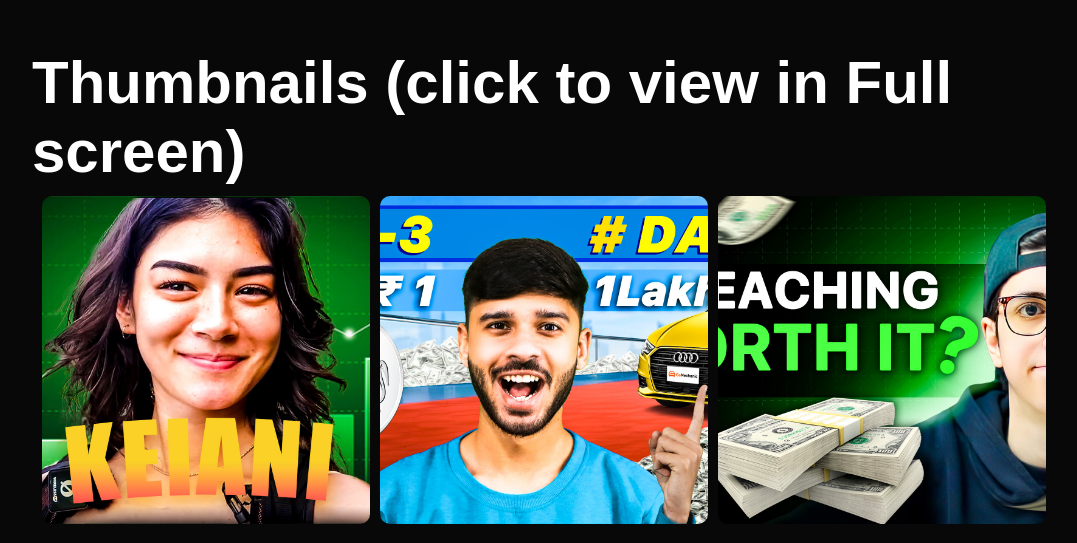
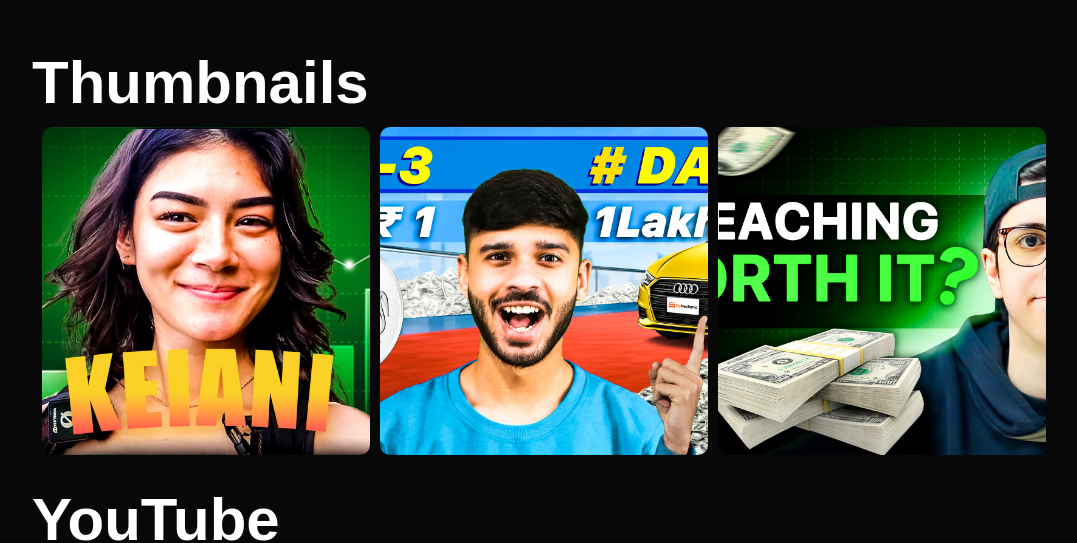
Before and after one commit to SarthakGhawale/Portfolio-sample, a plain HTML site: page index.html in a window 1280 px wide. Shown: the part 2095-2638 px from the top of the page, without its empty margins (96-1173 px from the left). Drawn offline with Linux system fonts and the light colour scheme.

Commit message:
Update index.html

```diff
--- a/index.html
+++ b/index.html
@@ -134,7 +134,7 @@
 
 <div id="portfolio">
     <div class="container">
-        <h1 class="sub-title">Thumbnails (click to view in Full screen)</h1>
+        <h1 class="sub-title">Thumbnails</h1>
         <div class="grid-container">
         <div class="grid-item">
             <a href="images/vid1.jpg"><img src="images/vid1.jpg" alt="Image 1"></a>
```
